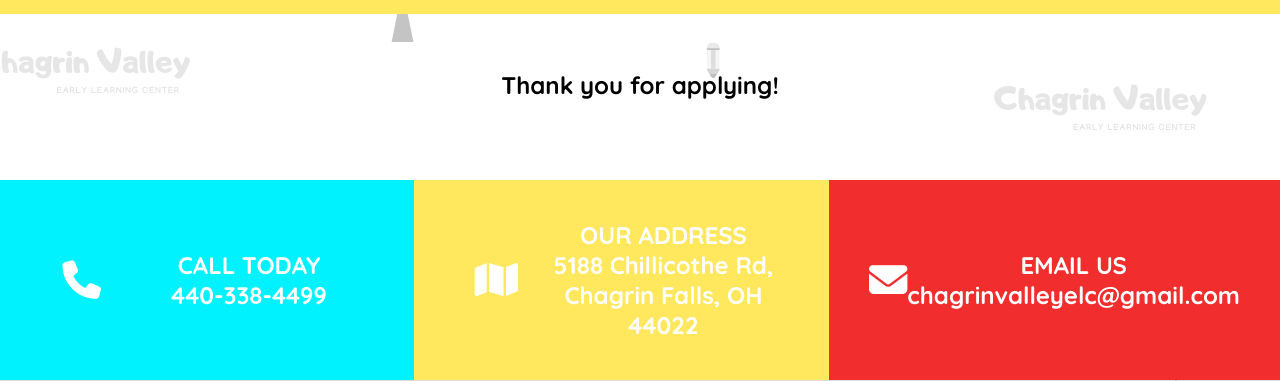
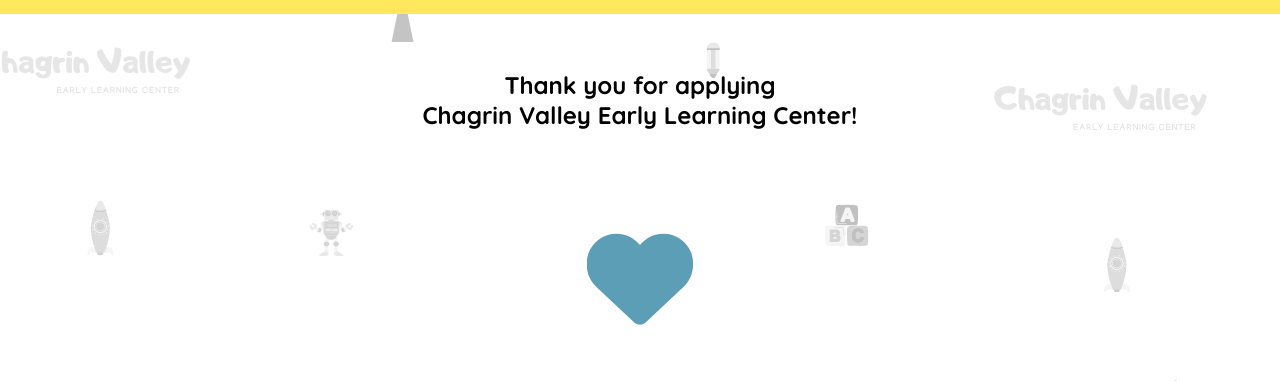
Before and after one commit to sialbul/chagrinvalley, a React (Create React App) app in the folder chagrin-valley/: page /thankyou in a window 1280 px wide. Shown: the part 130-511 px from the top of the page. Built offline with nearby package versions, Linux system fonts and the light colour scheme.

Commit message:
career page is done

```diff
--- a/chagrin-valley/src/pages/Career.js
+++ b/chagrin-valley/src/pages/Career.js
@@ -75,7 +75,7 @@
 
                 <div id="selectedArea"></div>
                 <br />
-                <label for="message">Your message</label>
+                <label for="messageSection">Your message</label>
                 <br />
 
                 <textarea
@@ -95,6 +95,8 @@
                 <input id="formButton" type="submit"></input>
                 <input id="invisibleText" type="text" name="_honey"></input>
                 <input type="hidden" name="_template" value="table"></input>
+                <input type="hidden" name="_captcha" value="false"></input>
+
                 <input
                     type="hidden"
                     name="_autoresponse"
--- a/chagrin-valley/src/pages/ThankYou.js
+++ b/chagrin-valley/src/pages/ThankYou.js
@@ -3,7 +3,12 @@
 export default function ThankYou() {
     return (
         <div id="pageContainer">
-            <h2>Thank you for applying!</h2>
+            <h2>
+                Thank you for applying
+                <br /> Chagrin Valley Early Learning Center!
+            </h2>
+            <br />
+            <i class="fa fa-heart fa-5x" id="heart" aria-hidden="true"></i>
         </div>
     );
 }
--- a/chagrin-valley/src/style/_career.scss
+++ b/chagrin-valley/src/style/_career.scss
@@ -62,6 +62,43 @@
     display: none;
 }
 
+#heart {
+    animation-name: example;
+    animation-duration: 5s;
+    animation-iteration-count: infinite;
+    color: $red;
+    margin-top: 11vh;
+}
+
+@keyframes example {
+    0% {
+        color: $yellow;
+        left: 0px;
+        top: 0px;
+    }
+    25% {
+        color: $blue;
+        left: 50px;
+        top: 0px;
+        scale: 1.5
+    }
+    50% {
+        color: $green;
+        left: 100px;
+        top: 0px;
+    }
+    75% {
+        color: $pink;
+        left: 150px;
+        top: 0px;
+    }
+    100% {
+        color: $orange;
+        left: 200px;
+        top: 0px;
+    }
+}
+
 @media screen and (max-width: 415px) {
     #careerForm {
         width: 90%;
--- a/chagrin-valley/src/style/_variables.scss
+++ b/chagrin-valley/src/style/_variables.scss
@@ -13,3 +13,4 @@
 $lightgrey: rgba(186, 180, 180, 0.476);
 $eventgrey:rgba(186, 180, 180, 0.898);
 $grey: rgb(46, 41, 41);
+$orange: orange;
--- a/chagrin-valley/src/style/style.css
+++ b/chagrin-valley/src/style/style.css
@@ -653,6 +653,75 @@
   display: none;
 }
 
+#heart {
+  -webkit-animation-name: example;
+          animation-name: example;
+  -webkit-animation-duration: 5s;
+          animation-duration: 5s;
+  -webkit-animation-iteration-count: infinite;
+          animation-iteration-count: infinite;
+  color: #F12D2D;
+  margin-top: 11vh;
+}
+
+@-webkit-keyframes example {
+  0% {
+    color: #ffE75E;
+    left: 0px;
+    top: 0px;
+  }
+  25% {
+    color: #0779E4;
+    left: 50px;
+    top: 0px;
+    scale: 1.5;
+  }
+  50% {
+    color: #52de97;
+    left: 100px;
+    top: 0px;
+  }
+  75% {
+    color: pink;
+    left: 150px;
+    top: 0px;
+  }
+  100% {
+    color: orange;
+    left: 200px;
+    top: 0px;
+  }
+}
+
+@keyframes example {
+  0% {
+    color: #ffE75E;
+    left: 0px;
+    top: 0px;
+  }
+  25% {
+    color: #0779E4;
+    left: 50px;
+    top: 0px;
+    scale: 1.5;
+  }
+  50% {
+    color: #52de97;
+    left: 100px;
+    top: 0px;
+  }
+  75% {
+    color: pink;
+    left: 150px;
+    top: 0px;
+  }
+  100% {
+    color: orange;
+    left: 200px;
+    top: 0px;
+  }
+}
+
 @media screen and (max-width: 415px) {
   #careerForm {
     width: 90%;
```
Also changed, not shown: 1 other file (tests, documents, lock files or other folders).
